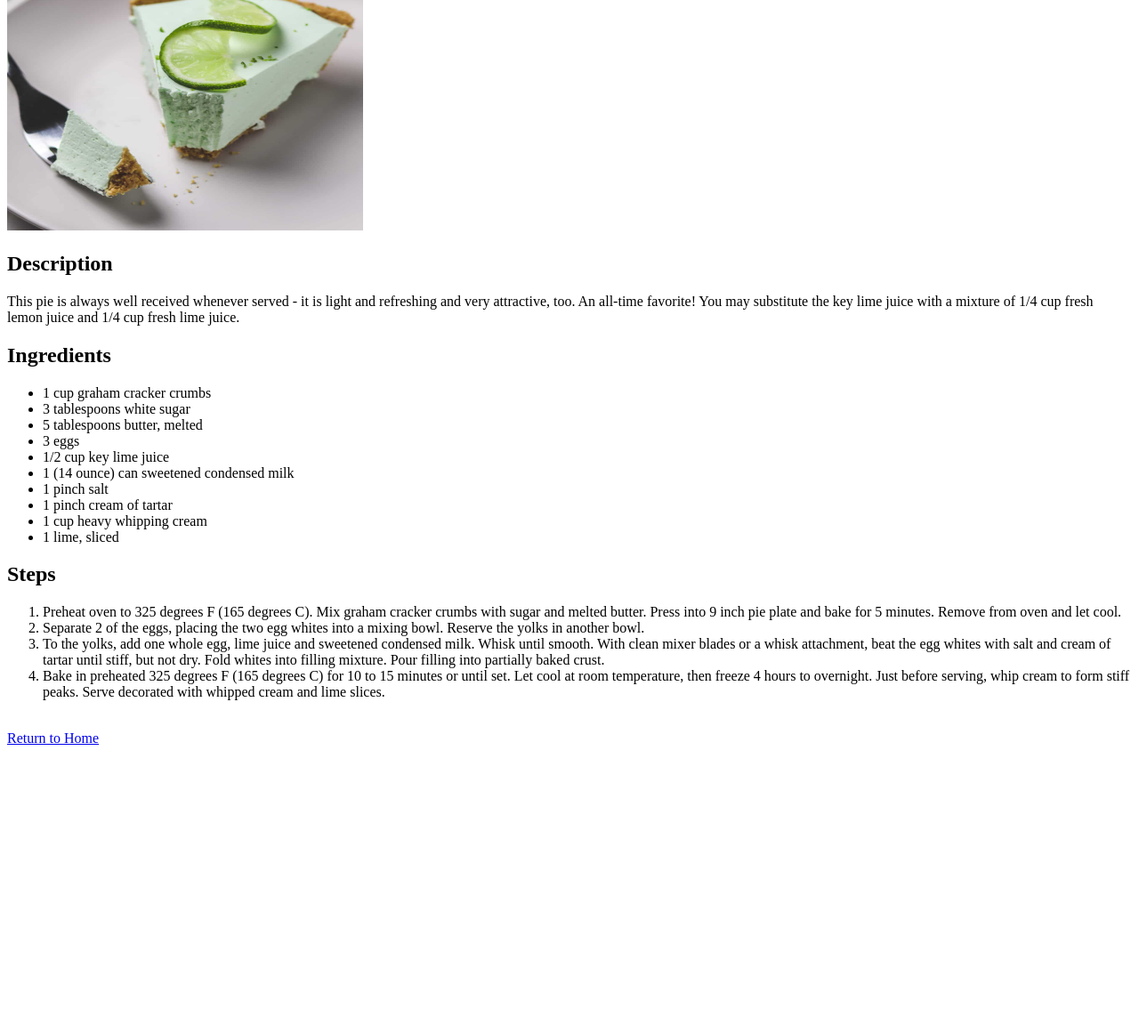
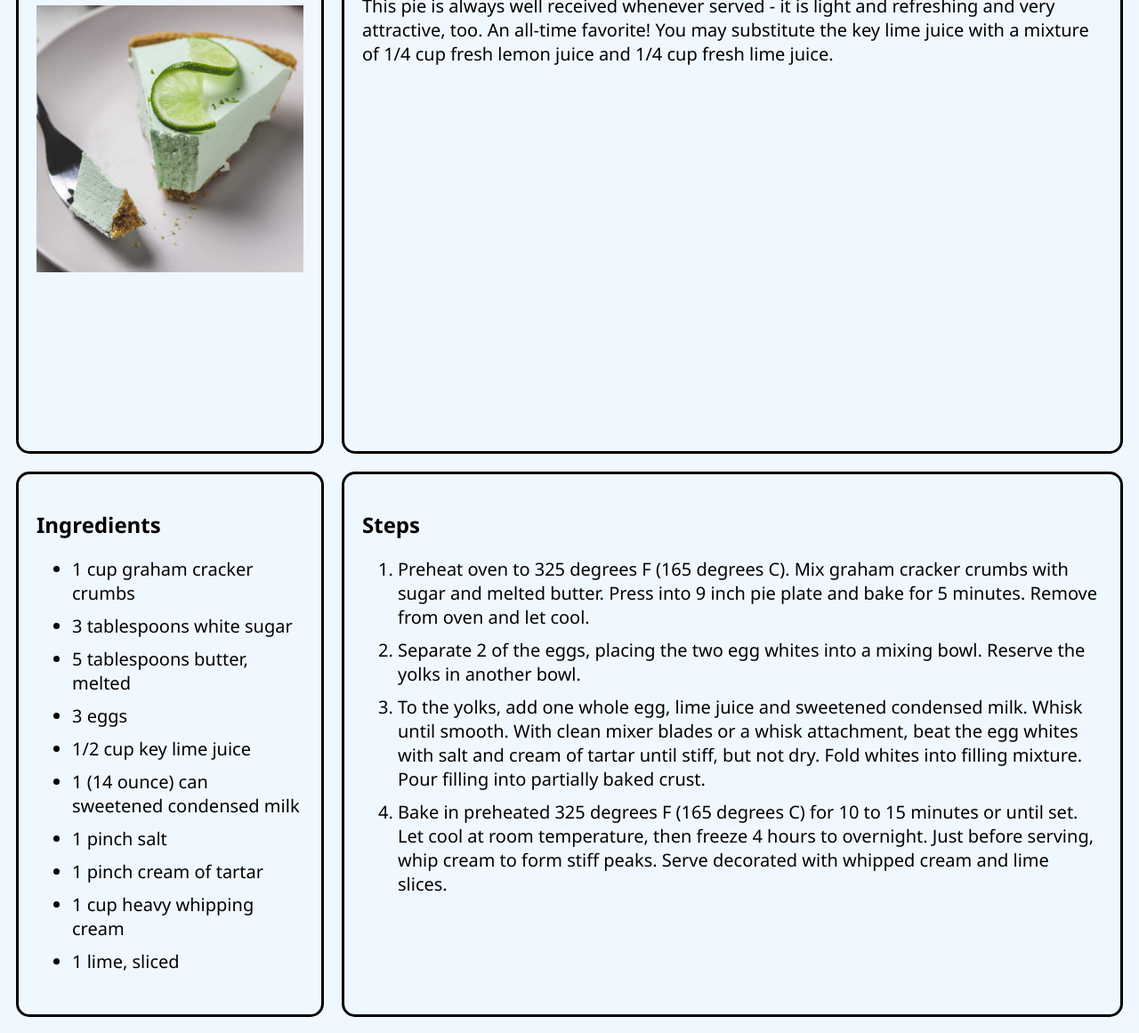
Before and after one commit to jeffw17/odin-recipes, a plain HTML site: page recipes/keylimepie.html in a window 1280 px wide. Shown: the part 121-1282 px from the top of the page at 89% size. Before the commit the page ends 968 px from the top, so only its background shows below. Drawn offline with Linux system fonts and the light colour scheme.

Commit message:
Added changes

```diff
--- a/recipes/keylimepie.html
+++ b/recipes/keylimepie.html
@@ -4,16 +4,23 @@
     <meta charset="UTF-8">
     <meta http-equiv="X-UA-Compatible" content="IE=edge">
     <meta name="viewport" content="width=device-width, initial-scale=1.0">
+    <link rel="stylesheet" href="../style.css">
     <title>Key Lime Pie</title>
 </head>
 <body>
+    <div class="recipe-container">
+        <div class="c1 block">
             <h1>Key Lime Pie</h1>
-    <img src="../images/keylimepie.jpg" alt="keylimepie" width="400" height="300"/>
+            <img class="recipe-page-img" src="../images/keylimepie.jpg" alt="keylimepie" width="400" height="300"/>
+        </div>
+        <div class="c2 block">
             <h2>Description</h3>
             <p>
                 This pie is always well received whenever served - it is light and refreshing and very attractive, too. An all-time favorite!
                 You may substitute the key lime juice with a mixture of 1/4 cup fresh lemon juice and 1/4 cup fresh lime juice.
             </p>
+        </div>
+        <div class="c3 block">
             <h2>Ingredients</h2>
             <ul>
                 <li>1 cup graham cracker crumbs</li>
@@ -27,6 +34,8 @@
                 <li>1 cup heavy whipping cream</li>
                 <li>1 lime, sliced</li>
             </ul>
+        </div>
+        <div class="c4 block">
             <h2>Steps</h2>
             <ol>
                 <li>
@@ -48,8 +57,9 @@
                     Serve decorated with whipped cream and lime slices.
                 </li>
             </ol>
-    <br>
-    <a href="../index.html">Return to Home</a>
+        </div>
+        <!-- <a href="../index.html">Return to Home</a> -->
+    </div>
 
 </body>
 </html>
--- a/style.css
+++ b/style.css
@@ -2,6 +2,8 @@ body {
     background-color: aliceblue;
     font-family: Arial, Helvetica, sans-serif;
 }
+
+/* Home Page */
 
 .home-container {
     text-align: center;
@@ -61,3 +63,57 @@ body {
     box-sizing: border-box;
     display: inline-block;
 }
+
+
+/* Individual Recipe Pages */
+
+.recipe-container {
+    display: grid;
+    grid-template-columns: 0.5fr repeat(2, 1fr);
+    grid-template-rows: repeat(2, 1fr);
+    grid-column-gap: px;
+    grid-row-gap: 0px;
+}
+
+.c1 {
+    grid-area: 1 / 1 / 2 / 2;
+    text-align: center;
+}
+
+.c2 {
+    grid-area: 1 / 2 / 2 / 4;
+}
+
+.c3 {
+    grid-area: 2 / 1 / 3 / 2;
+}
+
+.c3 li {
+    padding-bottom: 10px;
+}
+
+.c4 {
+    grid-area: 2 / 2 / 3 / 4;
+}
+
+.c4 li {
+    padding-bottom: 10px;
+}
+
+.block {
+    padding: 20px;
+    border: solid black;
+    margin: 10px;
+    border-radius: 15px;
+    font-family: 'Segoe UI', Tahoma, Geneva, Verdana, sans-serif;
+}
+
+.block p, .block li {
+    font-size: 20px;
+}
+
+.recipe-page-img {
+    width: 300px;
+    height: auto;
+
+}
```
Also changed, not shown: recipes/coconutcreampie.html (+12 -4 lines), recipes/strawberrypie.html (+13 -3 lines). Lines whose indentation alone changed are shown as unchanged.
